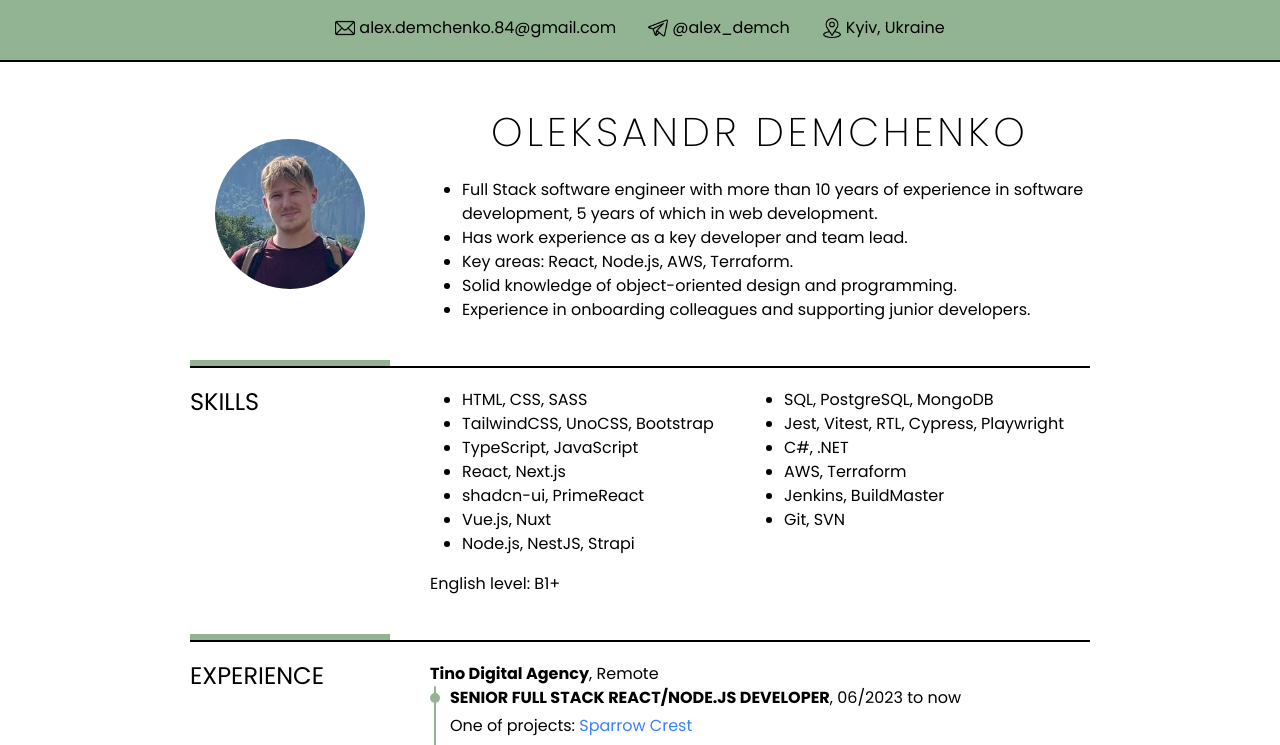
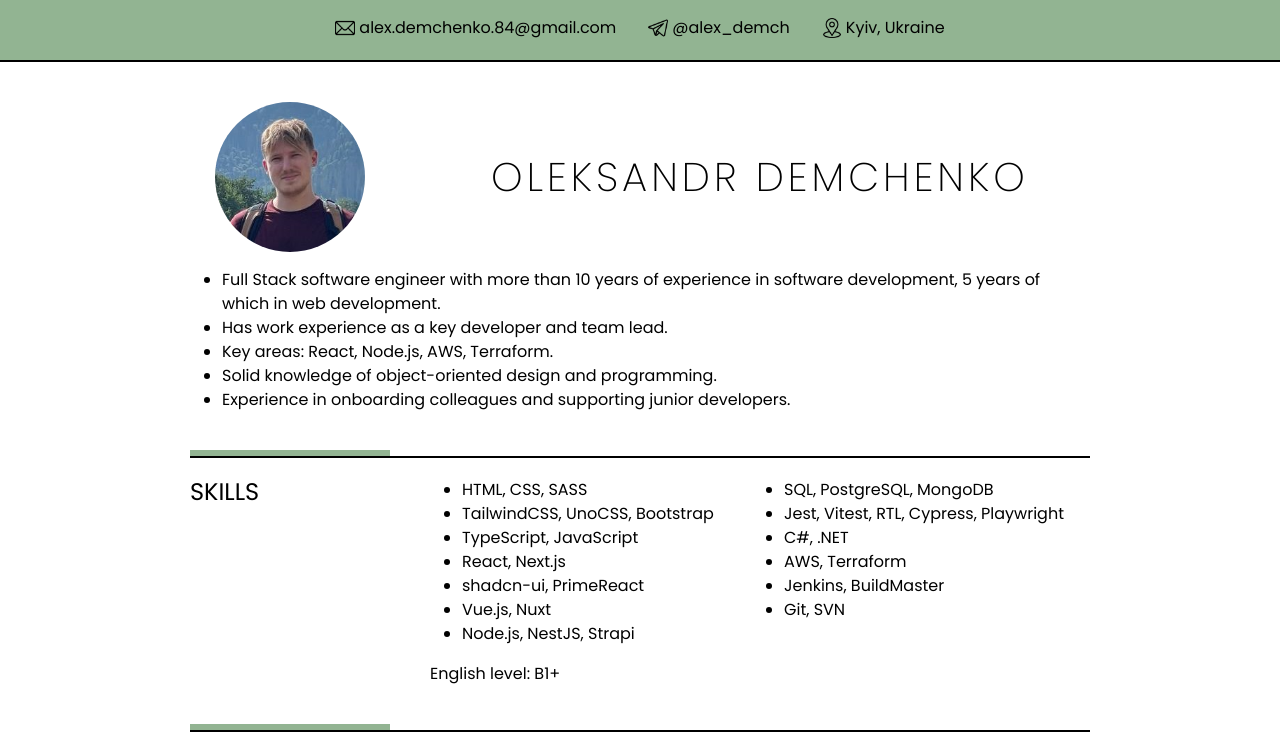
Before and after one commit to alex-demchenko/alex-demchenko.github.io, a React (Vite) app: page / in a window 1280 px wide. Shown: the top 745 px of the page. Built offline with nearby package versions, Linux system fonts and the light colour scheme.

Commit message:
feat: impoved styles in profile section

```diff
--- a/src/App.tsx
+++ b/src/App.tsx
@@ -40,29 +40,26 @@ export default function App() {
       </header>
 
       <main className="container">
-        <section className="profile">
+        <section className="profile mt-5 mb-10 md:my-10 grid grid-cols-[1fr] md:grid-cols-[200px,_1fr] items-center gap-x-10 gap-y-4">
           <div className="photo">
             <img src={Photo} alt="Photo" />
           </div>
-          <div>
-            <h1 className="mb-4">OLEKSANDR DEMCHENKO</h1>
-            <ul>
+
+          <h1>OLEKSANDR DEMCHENKO</h1>
+
+          <ul className="md:col-span-2 print:col-span-2">
             <li>
-                Full Stack software engineer with more than 10 years of
-                experience in software development, 5 years of which in web
-                development.
+              Full Stack software engineer with more than 10 years of experience
+              in software development, 5 years of which in web development.
             </li>
             <li>Has work experience as a key developer and team lead.</li>
             <li>Key areas: React, Node.js, AWS, Terraform.</li>
-              <li>
-                Solid knowledge of object-oriented design and programming.
-              </li>
+            <li>Solid knowledge of object-oriented design and programming.</li>
             <li>
               Experience in onboarding colleagues and supporting junior
               developers.
             </li>
           </ul>
-          </div>
         </section>
 
         <SectionBlock title="SKILLS">
--- a/src/index.css
+++ b/src/index.css
@@ -52,22 +52,6 @@
 }
 
 @layer components {
-  .profile {
-    margin: 40px 0;
-
-    display: grid;
-    grid-template-columns: 200px 1fr;
-    align-items: center;
-
-    @apply gap-x-10;
-  }
-
-  @media (max-width: 800px) {
-    .profile {
-      grid-template-columns: 1fr;
-    }
-  }
-
   .photo {
     justify-self: center;
 
```
Lines whose indentation alone changed are shown as unchanged.
